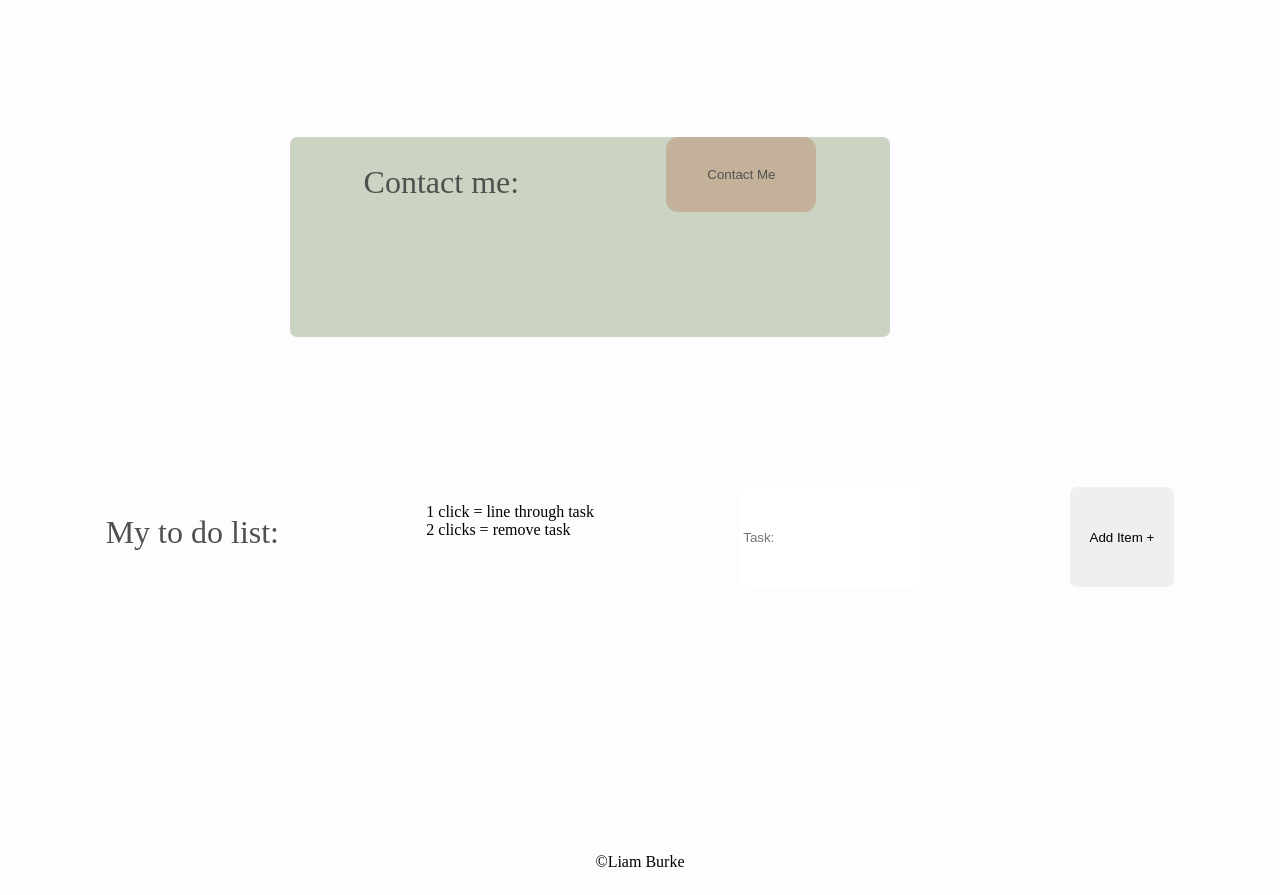
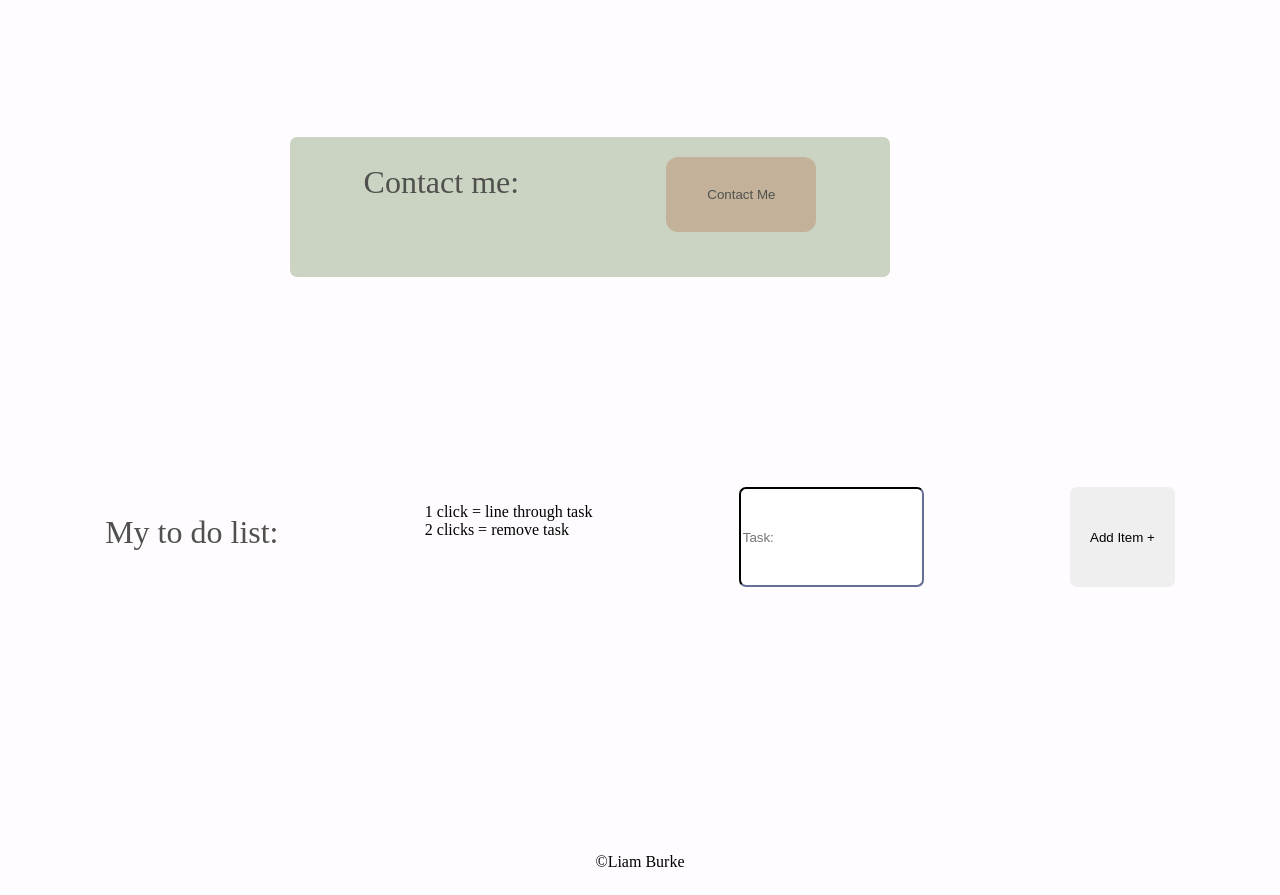
Before and after one commit to Liam-B1/Portfolio, a plain HTML site: page index.html in a window 1280 px wide. Shown: the part 1720-2615 px from the top of the page. Drawn offline with Linux system fonts and the light colour scheme; a web font is replaced by a local one.

Commit message:
updated css and javascript

```diff
--- a/index.html
+++ b/index.html
@@ -78,6 +78,6 @@
     <footer>
         <p>&#169;Liam Burke</p>
     </footer>
-    <script src="/CODE Lancs pratice /helloworld.js"></script>
+    <script src="/helloworld.js"></script>
 </body>
 </html>
--- a/style.css
+++ b/style.css
@@ -142,12 +142,15 @@ div{
     display: flex;
     justify-content:space-around;
     background-color: #CBD4C2;
+    width: 100%;
+    height: 140px;
 }
 
 .contact-me button {
     border-radius: 12px;
     height: 75px;
     width: 150px;
+    margin-top: 20px;
     color: #50514F;
     background-color: #C3B299;
     border: none;
@@ -176,7 +179,7 @@ button:hover{
 
 #item {
     border-radius: 7px;
-    border: none;
+    border-color: #2D3142;
 }
 
 #addItem{
```
